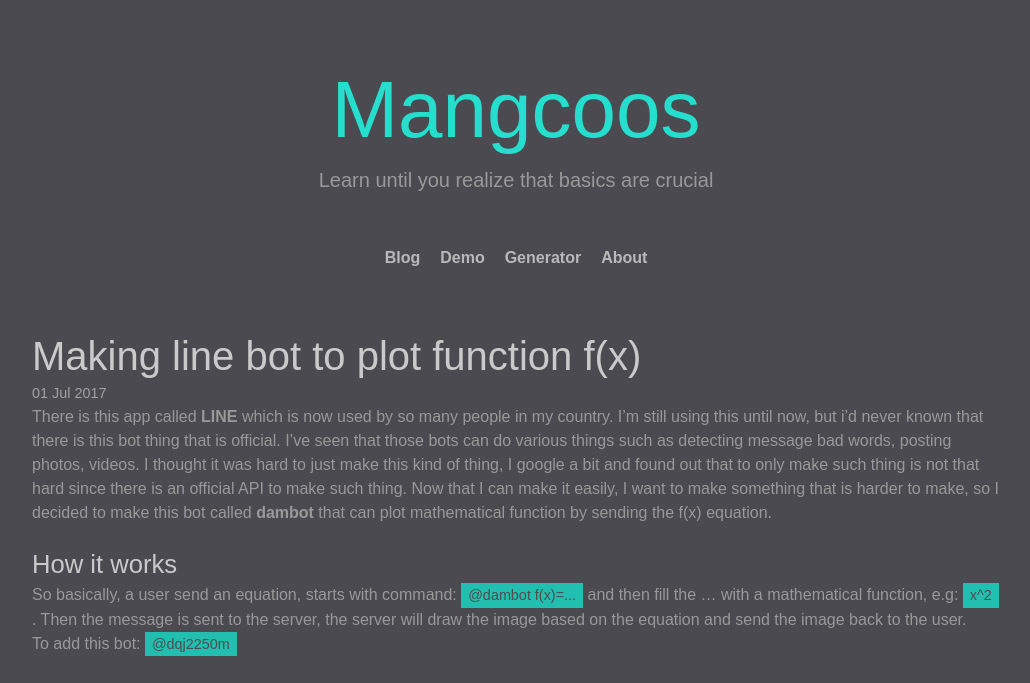
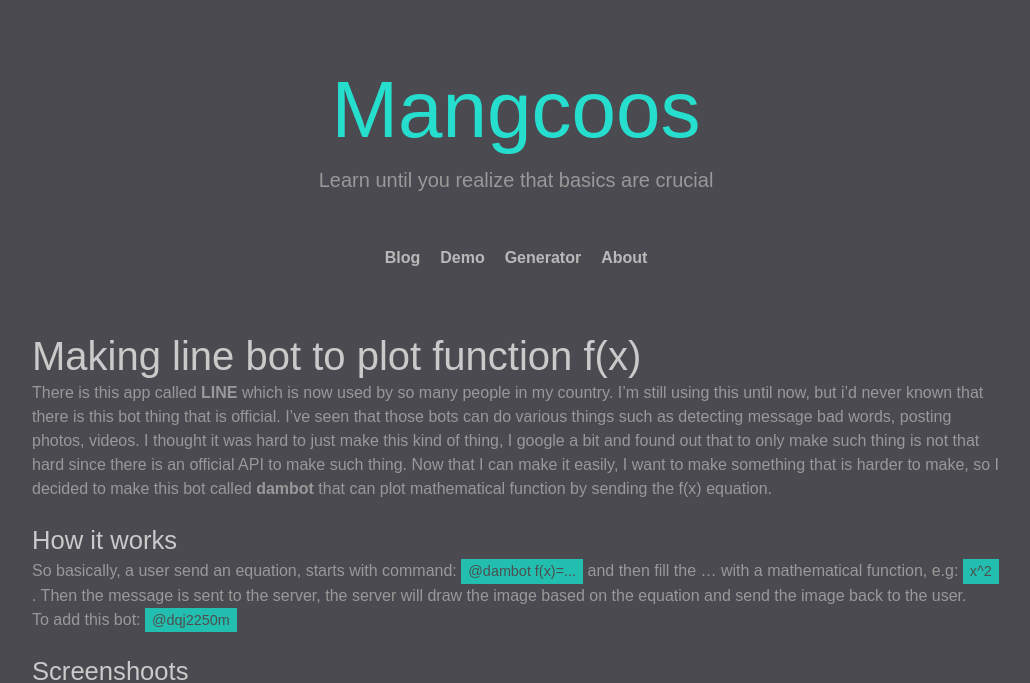
Before and after one commit to damzaky/damzaky.github.io, a Jekyll site: the page built from _posts/blog/2017-07-01-Making-line-bot-to-plot-function-f(x).html, in a window 1280 px wide. Shown: the top 683 px of the page, without its empty margins (124-1154 px from the left). Built offline with Jekyll 4.4.1, drawn with Linux system fonts in a browser that asks for light colours.

Commit message:
Update post.html

```diff
--- a/_layouts/post.html
+++ b/_layouts/post.html
@@ -3,9 +3,8 @@
 ---
 <div class='post'>
 <h2 class='blog-post-page-title'>{{ page.title }}</h2>
-<p class="meta">{{ page.date | date_to_string }}</p>
-
 <article class="post-body">
   {{ content }}
 </article>
+<p class="meta">{{ page.date | date_to_string }}</p>
 </div>
```
